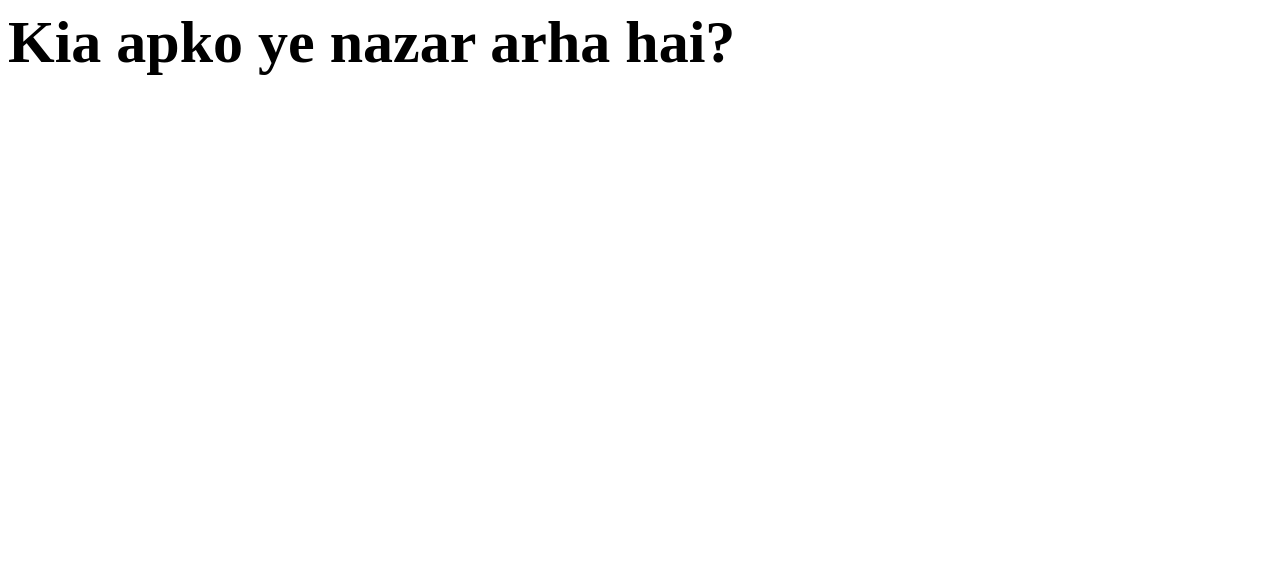
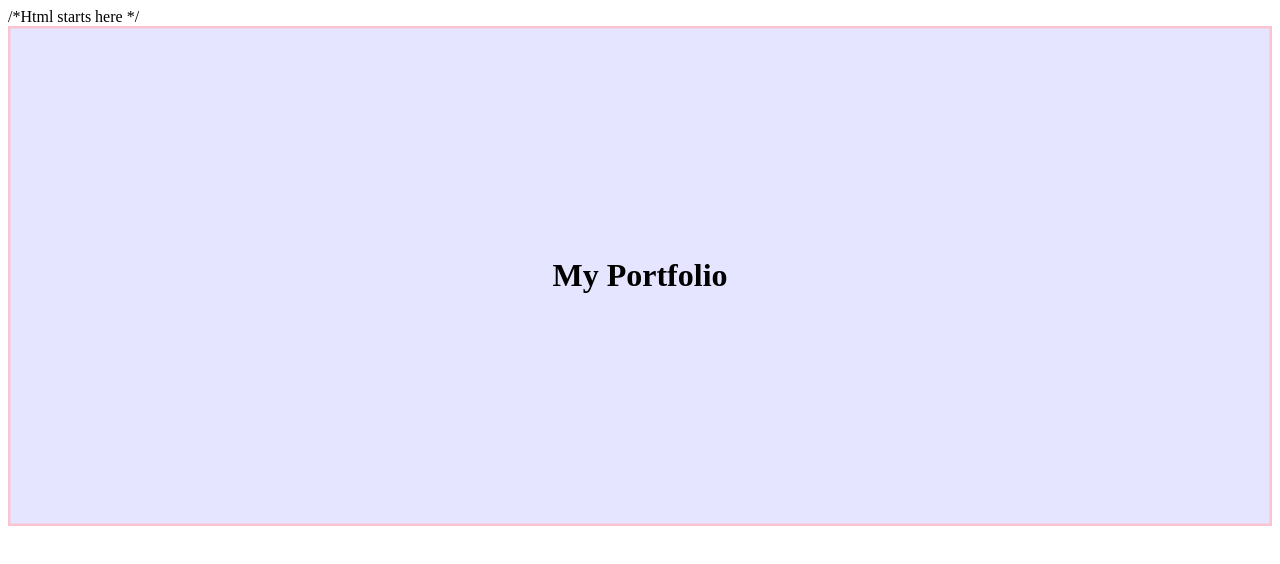
Before and after one commit to HammadBandukda/Portfolio, a plain HTML site: page index.html in a window 1280 px wide. Drawn offline with Linux system fonts and the light colour scheme.

Commit message:
Update index.html

```diff
--- a/index.html
+++ b/index.html
@@ -1 +1,42 @@
-<h1 style="font-size:60px;">Kia apko ye nazar arha hai?</h1>
+<html>
+<head>
+<style>
+.container {
+  position: relative;
+  font-family: Montserrat;
+}
+
+.text-block {
+  position: absolute;
+  top: 50%;
+  left: 50%;
+  transform: translate(-50%, -50%);
+  color: black;
+}
+</style>
+</head>
+
+
+
+  /*Html starts here */
+
+
+
+<body>
+
+<div class="container">
+
+	<svg width="100%" height="500">
+	<rect x="0" y="00" width="100%" height="100%" style="fill:blue;stroke:pink;stroke-width:5;
+    fill-opacity:0.1;stroke-opacity:0.9" />
+  	</svg>
+
+	<div class="text-block">
+		<h1>My Portfolio</h1>
+
+	</div>
+
+</div>
+
+</body>
+</html>
```
